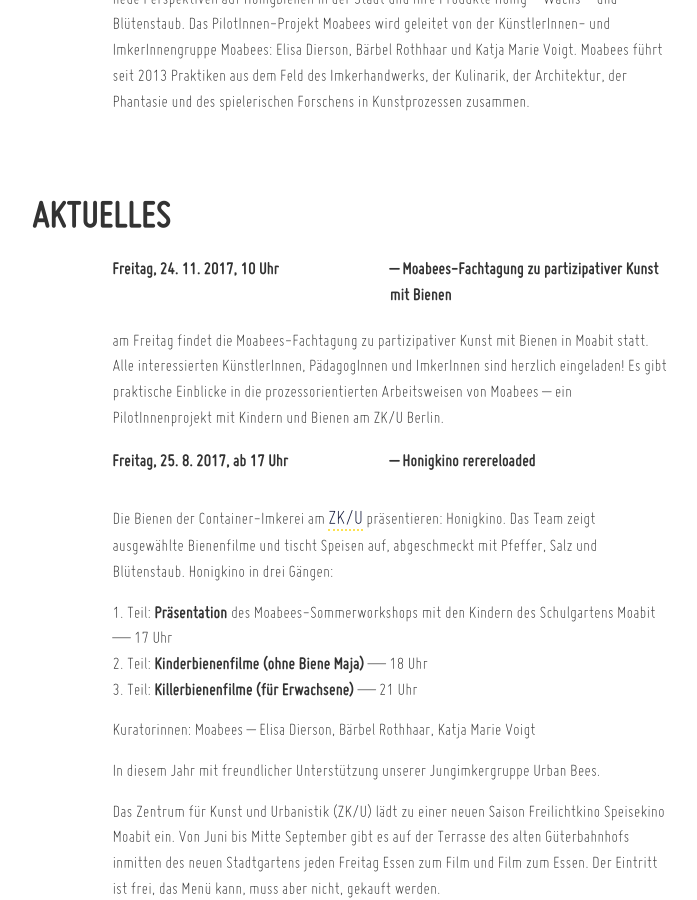
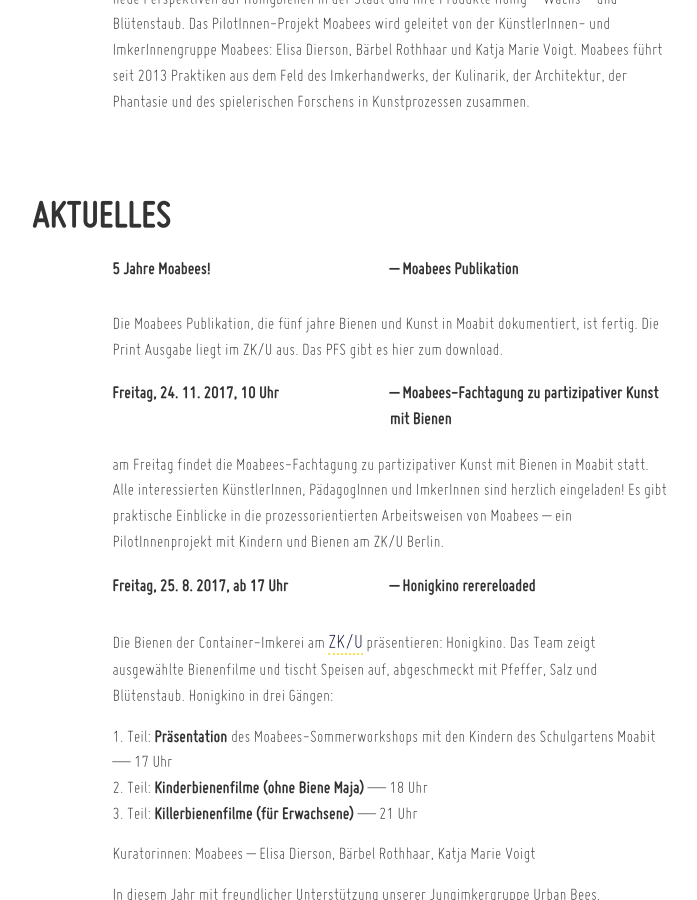
Before and after one commit to dieda/moabienen.berlin-bienenstadt.de, a Jekyll site: the page built from index.html, in a window 1280 px wide and 900 px high, scrolled down 443 px. Shown: the whole window, without its empty margins (250-947 px from the left). Built offline with Jekyll 4.4.1, drawn with Linux system fonts in a browser that asks for light colours.

Commit message:
Doku Download

```diff
--- a/index.html
+++ b/index.html
@@ -35,6 +35,23 @@
 <h2 id="praesentationen">
   Aktuelles
 </h2>
+
+
+
+
+<dl class="dl-horizontal">
+
+<dt>
+    5 Jahre Moabees!
+  </dt>
+  <dd>
+    Moabees Publikation
+  </dd>
+</dl>
+
+<p>
+Die Moabees Publikation, die fünf jahre Bienen und Kunst in Moabit dokumentiert, ist fertig. Die Print Ausgabe liegt im ZK/U aus. Das PFS gibt es hier zum download.
+</p>
 
 
 <dl class="dl-horizontal">
```
